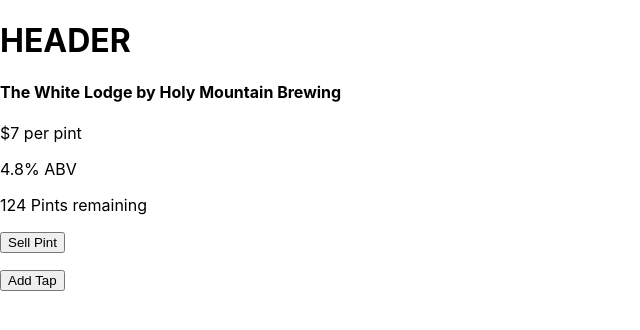
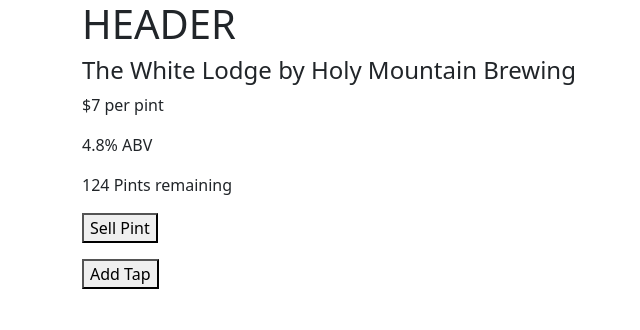
Before and after one commit to hmcvay/tap-room, a React (Create React App) app: page / in a window 1280 px wide. Shown: the top 330 px of the page, without its empty margins (0-640 px from the left). Built offline with nearby package versions, Linux system fonts and the light colour scheme.

Commit message:
add bootstrap import statement

```diff
--- a/package.json
+++ b/package.json
@@ -6,7 +6,6 @@
     "@testing-library/jest-dom": "^5.16.4",
     "@testing-library/react": "^13.1.1",
     "@testing-library/user-event": "^13.5.0",
-    "bootstrap": "^5.1.3",
     "react": "^18.0.0",
     "react-bootstrap": "^2.3.0",
     "react-dom": "^18.0.0",
--- a/src/components/App.js
+++ b/src/components/App.js
@@ -1,16 +1,16 @@
 import React from "react";
 import Header from "./Header";
 import TapControl from "./TapControl";
+import 'bootstrap/dist/css/bootstrap.min.css';
+import Container from 'react-bootstrap/Container';
 
 function App() {
   return (
     <React.Fragment>
-      <div className="header-wrapper">
+      <Container>
         <div><Header /></div>
-      </div>
-      <div className="body-wrapper">
         <div><TapControl /></div>
-      </div>
+      </Container>
     </React.Fragment>
   );
 }
--- a/src/components/TapDetails.js
+++ b/src/components/TapDetails.js
@@ -2,6 +2,13 @@
 import PropTypes from "prop-types";
 import Col from 'react-bootstrap/Col';
 import Card from 'react-bootstrap/Card';
+
+const tapCardStyles = {
+  backgroundColor: '#dfebf5',
+  width: '16rem',
+  border: 'solid 1px',
+  margin: '2%'
+}
 
 function TapDetails(props) {
   const { tap, onClickingEdit } = props;
@@ -9,7 +16,7 @@
     <React.Fragment>
       <h1>Tap Details:</h1>
       <Col>
-        <Card>
+        <Card style={tapCardStyles}>
           <h3>
             {tap.name}: {tap.brand}
           </h3>
```
